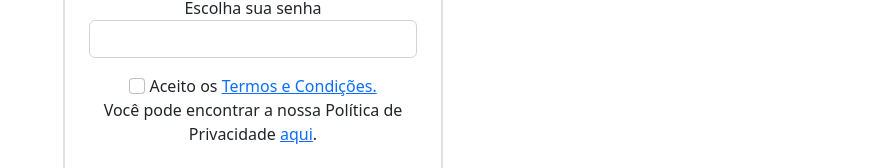
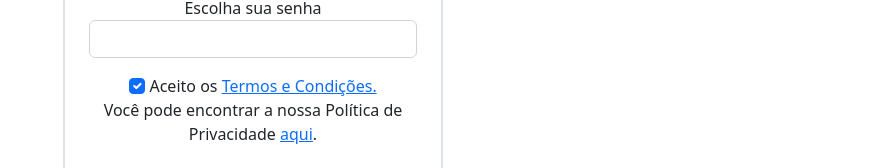
Before and after one commit to Rick504/CRUDSnap_frontend, a Vue app: page /login in a window 1280 px wide. Shown: the part 466-634 px from the top of the page, without its empty margins (387-1280 px from the left). Built offline with nearby package versions, Linux system fonts and the light colour scheme.

Commit message:
habilitando botão ao aceitar termos

```diff
--- a/src/views/Login.vue
+++ b/src/views/Login.vue
@@ -12,6 +12,7 @@ const registerEmail = ref('');
 const registerUserName = ref('');
 const registerPassword = ref('');
 const password = ref('');
+const terms = ref(true);
 const loginError = ref(false)
 const registerError = ref(false)
 
@@ -94,13 +95,13 @@ async function login() {
                         <span v-if="registerError" id="loginError">Erro ao cadastrar usuário.</span>
                     </div>
                     <div class="mt-3">
-                        <input type="checkbox" class="form-check-input" id="termCheck">
+                        <input v-model="terms" type="checkbox" class="form-check-input" id="termCheck">
                         Aceito os
                         <a href="#">Termos e Condições.</a> <br>
                         Você pode encontrar a nossa Política de Privacidade <a href="#">aqui</a>.
                     </div>
                     <div class="mt-5 mb-5">
-                        <button type="submit" class="btn btn-success">
+                        <button :disabled="!terms" type="submit" class="btn btn-success">
                             <span class="m-3">
                                 Cadastrar
                             </span>
```
